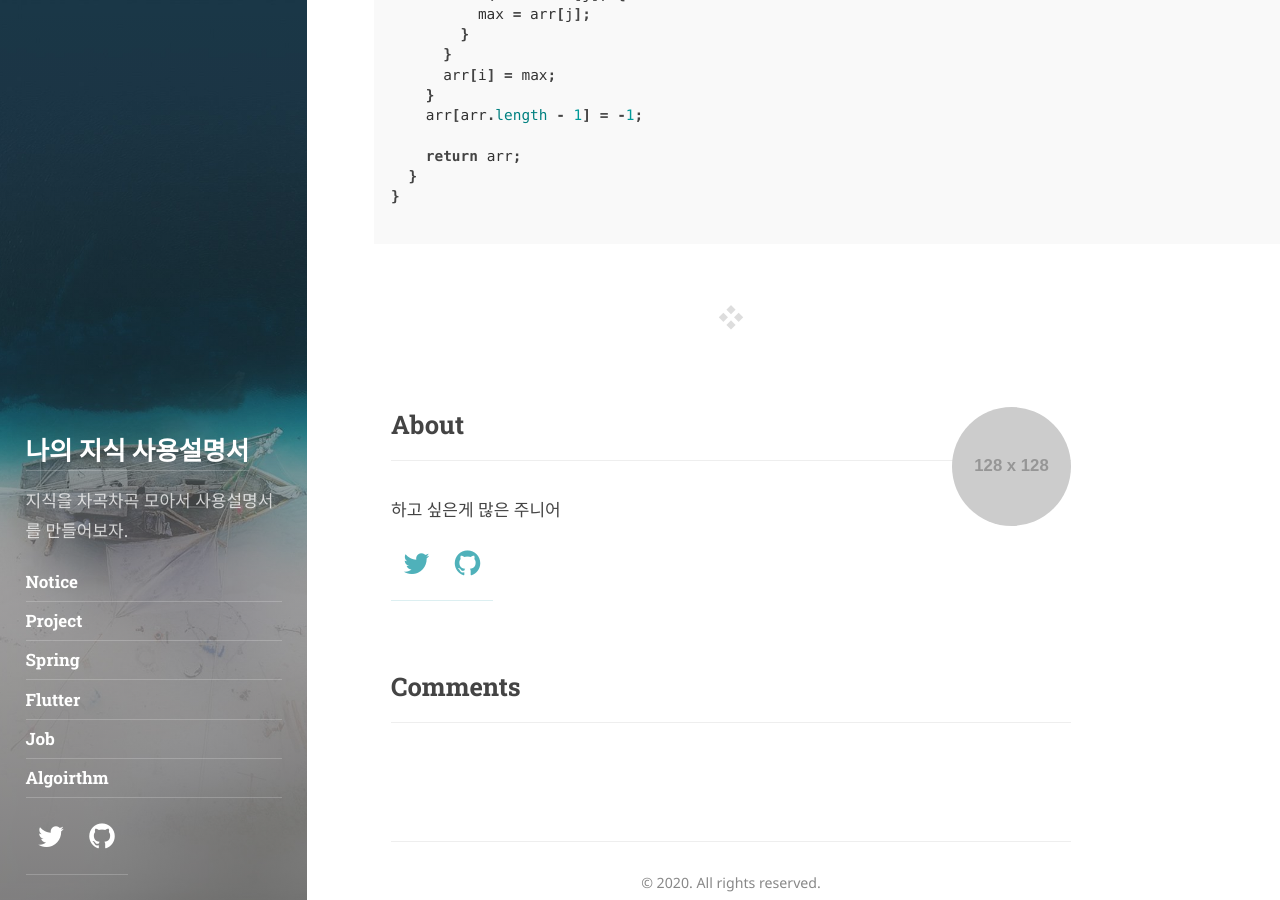
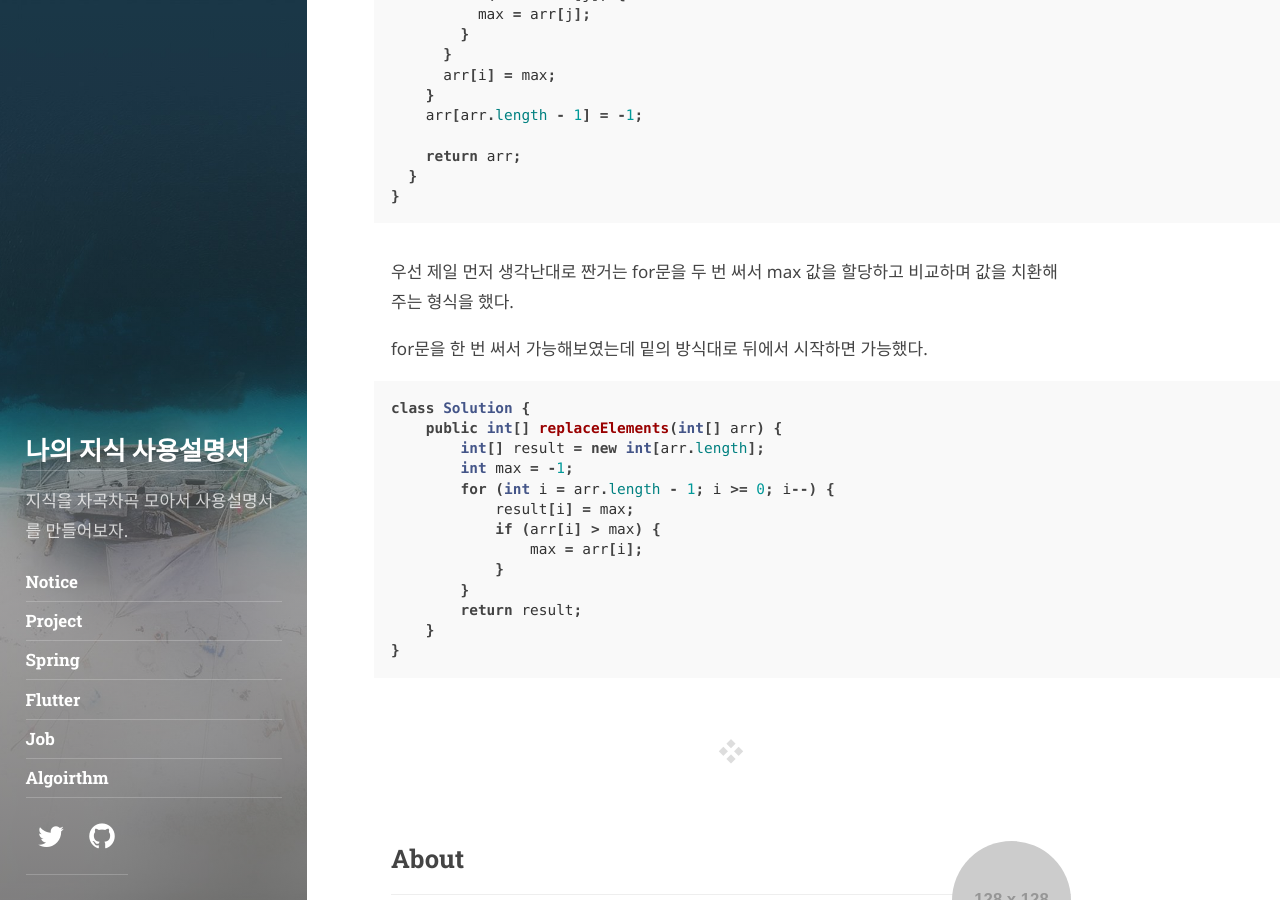
Before and after one commit to G-ONL/g-onl.github.io, a Jekyll site: the page built from _posts/2020-04-07-leetcode-1299.md, in a window 1280 px wide and 900 px high, scrolled down 481 px. Built offline with Jekyll 4.4.1, drawn with Linux system fonts in a browser that asks for light colours; some web fonts are replaced; comment, search, counter and statistics services are not loaded.

Commit message:
Update 2020-04-07-leetcode-1299.md

```diff
--- a/_posts/2020-04-07-leetcode-1299.md
+++ b/_posts/2020-04-07-leetcode-1299.md
@@ -26,5 +26,24 @@ class Solution {
     return arr;
   }
 }
+~~~
 
+우선 제일 먼저 생각난대로 짠거는 for문을 두 번 써서 max 값을 할당하고 비교하며 값을 치환해주는 형식을 했다.
+
+for문을 한 번 써서 가능해보였는데 밑의 방식대로 뒤에서 시작하면 가능했다.
+
+~~~java
+class Solution {
+    public int[] replaceElements(int[] arr) {
+        int[] result = new int[arr.length];
+        int max = -1;
+        for (int i = arr.length - 1; i >= 0; i--) {
+            result[i] = max;
+            if (arr[i] > max) {
+                max = arr[i];
+            }
+        }
+        return result;
+    }
+}
 ~~~
```
